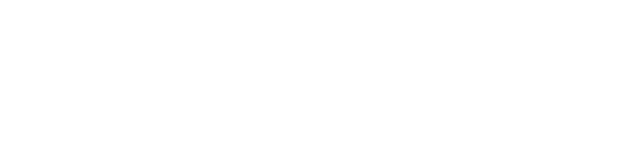
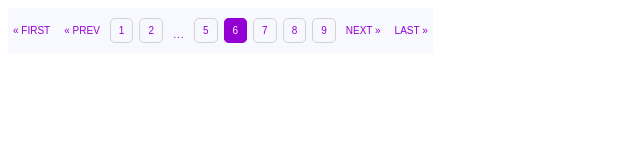
Before and after one commit to viktorbulochka/homework, a plain HTML site: page lesson-9-layouts/2 task.html in a window 1280 px wide. Shown: the whole page, without its empty margins (0-640 px from the left). Drawn offline with Linux system fonts and the light colour scheme.

Commit message:
Second task and its stylesheet done

```diff
--- a/lesson-9-layouts/2 task stylesheet.css
+++ b/lesson-9-layouts/2 task stylesheet.css
@@ -0,0 +1,58 @@
+nav {
+    display: inline-block;
+    background: #F8F8FF;
+    padding-left: 10px;
+    text-indent: -50px;
+    line-height: 6px;
+    padding-top: 2px;
+}
+
+nav ul {
+    list-style: none;
+}
+
+nav li {
+    display: inline;
+    padding: 5px;
+}
+
+nav li a {
+    text-decoration: none;
+    color: darkviolet;
+    font-family: "Segoe Print", sans-serif;
+    font-size: 10px;
+}
+
+.dot:before {
+    content: "\2026";
+    font-size: 11px;
+    vertical-align: sub;
+    color:darkviolet;
+}
+
+nav .num, .num1 {
+    padding: 1px;
+    vertical-align: auto;
+}
+
+nav .num a {
+    border: 1px solid lightgray;
+    padding: 6px 8px 6px 8px;
+    border-radius: 5px;
+}
+
+nav .num1 a {
+    border: 1px solid darkviolet;
+    padding: 6px 8px 6px 8px;
+    border-radius: 5px;
+    color: white;
+}
+
+nav .num a:hover {
+    background: darkviolet;
+    color: white;
+}
+
+nav .num1 a:link {
+    background: darkviolet;
+}
--- a/lesson-9-layouts/2 task.html
+++ b/lesson-9-layouts/2 task.html
@@ -2,9 +2,25 @@
 <html lang="en">
 <head>
     <meta charset="UTF-8">
-    <title>Title</title>
+    <title>Task2</title>
+    <link rel="stylesheet" type="text/css" href="2%20task%20stylesheet.css">
 </head>
 <body>
-
+<nav>
+    <ul>
+        <li><a href="">« FIRST</a></li>
+        <li><a href="">« PREV</a></li>
+        <li class="num"><a href="">1</a></li>
+        <li class="num"><a href="">2</a></li>
+        <li class="dot"><a href=""></a></li>
+        <li class="num"><a href="">5</a></li>
+        <li class="num1"><a href="">6</a></li>
+        <li class="num"><a href="">7</a></li>
+        <li class="num"><a href="">8</a></li>
+        <li class="num"><a href="">9</a></li>
+        <li><a href="">NEXT »</a></li>
+        <li><a href="">LAST »</a></li>
+    </ul>
+</nav>
 </body>
 </html>
```
